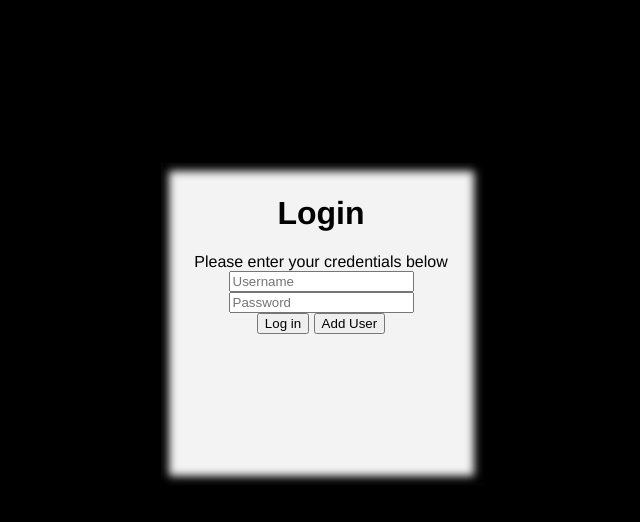
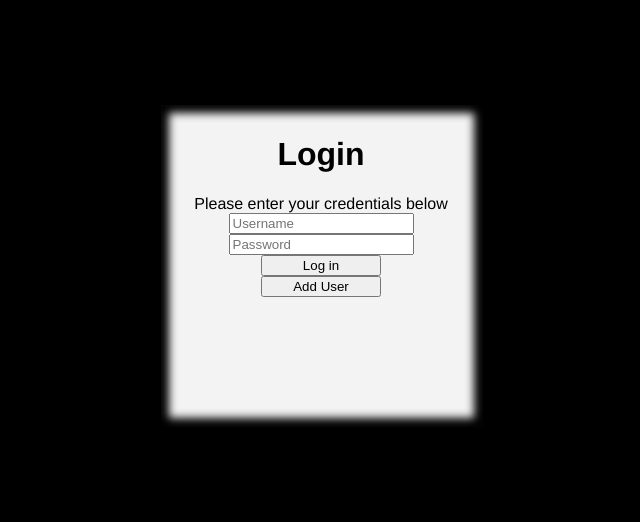
Before and after one commit to wsiao/WarmUp1, a Django app: page / in a window 1280 px wide. Shown: the top 522 px of the page, without its empty margins (318-958 px from the left). Run offline with Django 3.2, Linux system fonts and the light colour scheme; some libraries are stand-ins or nearby versions.

Commit message:
CSSAttempt

```diff
--- a/cL/static/frontEnd.css
+++ b/cL/static/frontEnd.css
@@ -13,6 +13,11 @@
     margin: 100px auto;
 }
 
+input[type="submit"] {
+width:120px;
+
+display:block;
+}
 /**.message {
     margin: 10px 20px 10px 20px;
     border: thin black solid;
--- a/cL/templates/frontEnd.html
+++ b/cL/templates/frontEnd.html
@@ -5,7 +5,7 @@
 
 <!-- login page -->
 <center>
-<h1>Login</h1>
+
 <div id="login" class="box">
   <h1>Login</h1>
   <div id="loginMessage" class="message">
```
